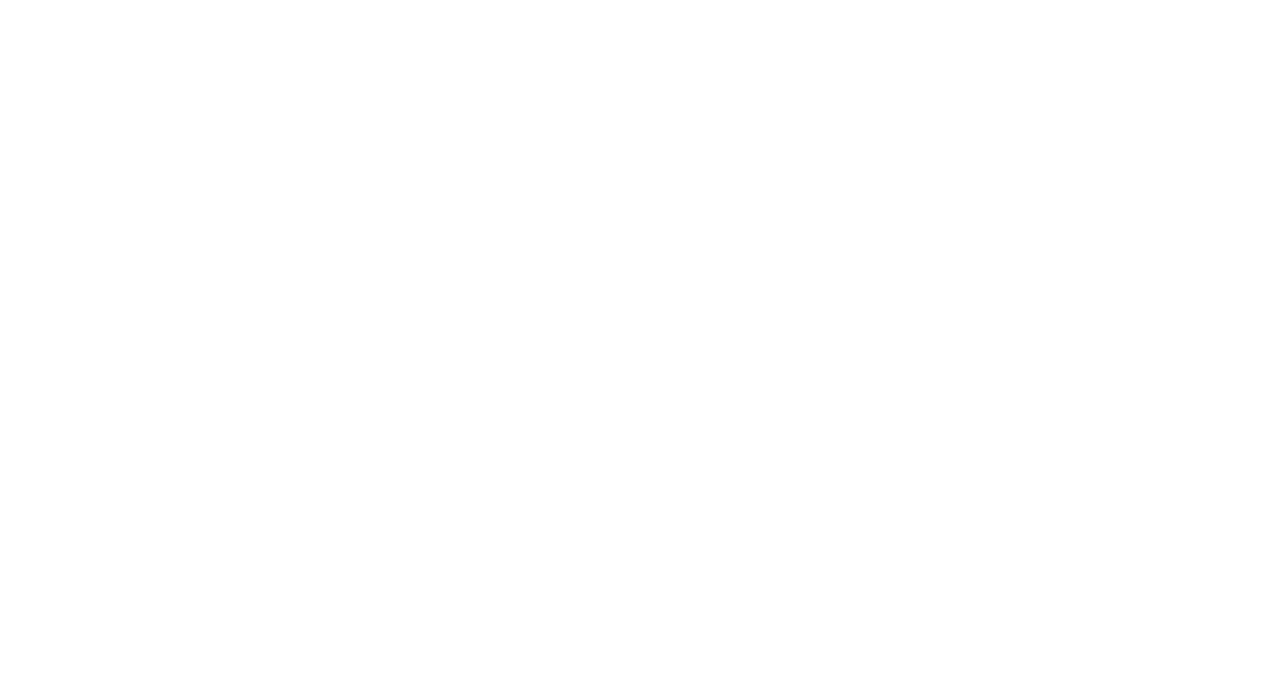
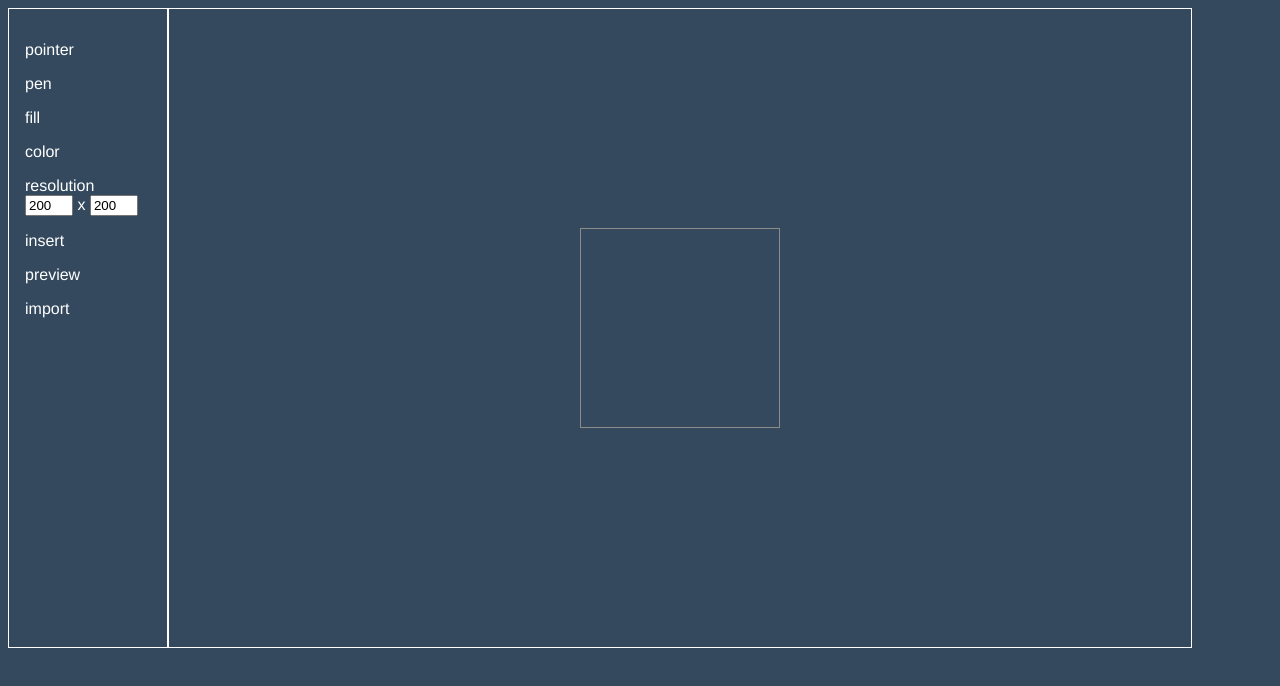
Before and after one commit to moushicheng/easy-animation, a Vue app: page /main in a window 1280 px wide. Shown: the top 686 px of the page. Built offline with nearby package versions, Linux system fonts and the light colour scheme.

Commit message:
[add] basic-layout

```diff
--- a/src/App.vue
+++ b/src/App.vue
@@ -5,4 +5,5 @@
 </template>
 
 <style lang="scss" scope>
+@import "@/styles/index.scss";
 </style>
--- /dev/null
+++ b/src/layout/index.js
@@ -0,0 +1,4 @@
+
+import  toolBar from '@/layout/toolBar'
+
+export default {toolBar}
--- /dev/null
+++ b/src/layout/toolBar/index.vue
@@ -0,0 +1,51 @@
+<template>
+  <div id="toolBar">
+    <div class="tool-item">pointer</div>
+    <div class="tool-item">pen</div>
+    <div class="tool-item">fill</div>
+    <div class="tool-item">color</div>
+    <div class="tool-item">
+      resolution
+      <div id="resolutionBlock">
+        <input type="text" v-model="resolution[0]" />
+        x
+        <input type="text" v-model="resolution[1]" />
+      </div>
+    </div>
+    <div class="tool-item">insert</div>
+    <div class="tool-item">preview</div>
+    <div class="tool-item">import</div>
+  </div>
+</template>
+
+<script>
+export default {
+  name: "toolBar",
+  data() {
+    return {
+    };
+  },
+  components: {},
+  mounted() {},
+  methods: {},
+  props:['resolution']
+};
+</script>
+
+<style lang="scss" scoped>
+#toolBar {
+  width: 10rem;
+  border: 1px solid white;
+  padding: 1rem;
+  .tool-item {
+    cursor: pointer;
+    margin-top: 1rem;
+  }
+  #resolutionBlock {
+    width: fit-content;
+    input {
+      width: 3rem;
+    }
+  }
+}
+</style>
--- a/src/styles/index.scss
+++ b/src/styles/index.scss
@@ -1,9 +1,11 @@
+@import './page.scss';
 body {
   -moz-osx-font-smoothing: grayscale;
   -webkit-font-smoothing: antialiased;
   text-rendering: optimizeLegibility;
   font-family: Helvetica Neue, Helvetica, PingFang SC, Hiragino Sans GB,
     Microsoft YaHei, Arial, sans-serif;
+  color:rgb(255, 255, 255)
 }
 
 label {
--- /dev/null
+++ b/src/styles/page.scss
@@ -0,0 +1,6 @@
+body,html{
+    width:100vw;
+    height:100vh;
+    overflow: hidden;
+    background: #34495e;
+}
--- a/src/views/MainPage/index.vue
+++ b/src/views/MainPage/index.vue
@@ -1,22 +1,62 @@
 <template>
   <div id="main-page">
-
+    <div class="wrapper">
+      <toolBar :resolution="resolution" ></toolBar>
+      <div id="draw-block">
+        <canvas id="drawArea" ref="canvas"></canvas>
+      </div>
+    </div>
+    <div id="timeline-block"></div>
   </div>
 </template>
 
 <script>
+import Layout from "@/layout/index";
+
 export default {
-  name: '',
-  data () {
+  name: "",
+  data() {
     return {
-
+      resolution: [200, 200]
     };
   },
-  components: {},
-  mounted () {},
-  methods: {}
-}
+  components: {
+    toolBar: Layout.toolBar
+  },
+  mounted() {},
+  methods: {},
+  watch: {
+    resolution:function(val){
+     let c=this.$refs.canvas;
+     let w=val[0]+'px';
+     let h=val[1]+'px';
+     c.style.width=w;
+     c.style.height=h;
+    }
+  },
+};
 </script>
 
-<style lang='scss' scoped>
+<style lang="scss" scoped>
+#main-page {
+  display: flex;
+  flex-direction: column;
+  .wrapper {
+    display: flex;
+    #draw-block {
+      padding: 1rem;
+      width: 80vw;
+      height: 80vh;
+      border: 1px solid white;
+      display: flex;
+      justify-content: center;
+      align-items: center;
+      #drawArea {
+        width: 200px;
+        height: 200px;
+        border: 1px solid rgb(139, 139, 139);
+      }
+    }
+  }
+}
 </style>
--- a/src/views/index.vue
+++ b/src/views/index.vue
@@ -15,6 +15,6 @@
 </script>
 
 <style lang="scss" scoped>
-@import "~@/styles/index.scss";
+@import "@/styles/index.scss";
 
 </style>
```
